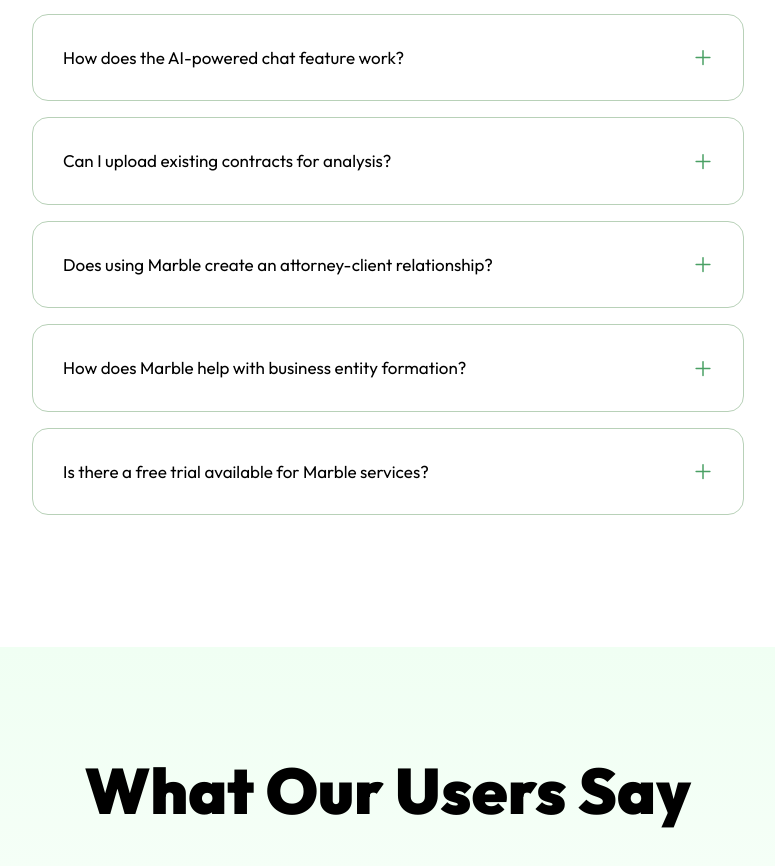
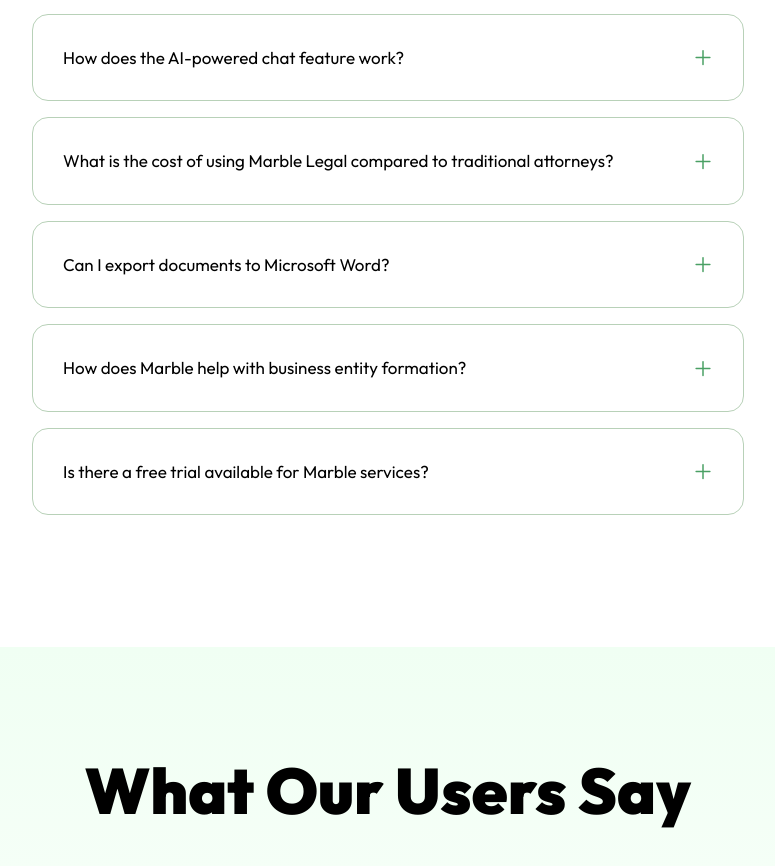
Before and after one commit to marble-legal/marble-legal-landing, a Next.js app: page / in a window 1280 px wide. Shown: the part 7500-8366 px from the top of the page, without its empty margins (252-1027 px from the left). Built offline with nearby package versions, Linux system fonts and the light colour scheme.

Commit message:
Update faq.tsx

```diff
--- a/src/app/components/faq.tsx
+++ b/src/app/components/faq.tsx
@@ -26,25 +26,52 @@
       </Animated>
       <div className="flex flex-col gap-4 max-md:px-4">
         <Animated variant="moveFromBottom">
-          <FaqCard title="What services does Marble offer?" />
+          <FaqCard
+            title="What services does Marble offer?"
+            description="Marble Legal provides a range of services including real estate law, family law, employment discrimination cases, personal injury claims, workers' compensation, and business entity formation."
+          />
         </Animated>
         <Animated variant="moveFromBottom">
-          <FaqCard title="How does the AI-powered chat feature work?" />
+          <FaqCard
+            title="How does the AI-powered chat feature work?"
+            description="Our AI-powered chat interface allows you to engage in real-time conversations with our legal AI, providing instant answers and guidance for your legal questions."
+          />
         </Animated>
-        <Animated variant="moveFromBottom">
-          <FaqCard title="Can I upload existing contracts for analysis?" />
+        {/* <Animated variant="moveFromBottom">
+          <FaqCard
+            title="Can I upload existing contracts for analysis?"
+            description="Yes, you can upload your existing contracts, and our AI will analyze them to extract vital information and provide detailed insights."
+          />
         </Animated>
         <Animated variant="moveFromBottom">
           <FaqCard
             title="Does using Marble create an attorney-client relationship?"
             description="No. Any and all attorney-client relationships are created if you choose to hire an attorney."
           />
+        </Animated> */}
+        <Animated variant="moveFromBottom">
+          <FaqCard
+            title="What is the cost of using Marble Legal compared to traditional attorneys?"
+            description="Traditional attorneys charge an average of $327 per hour, while Marble Legal offers more affordable, fixed-rate services, saving you both time and money."
+          />
         </Animated>
         <Animated variant="moveFromBottom">
-          <FaqCard title="How does Marble help with business entity formation?" />
+          <FaqCard
+            title="Can I export documents to Microsoft Word?"
+            description="Yes, you can seamlessly export your contracts and legal documents to Microsoft Word for easy editing and customization."
+          />
         </Animated>
         <Animated variant="moveFromBottom">
-          <FaqCard title="Is there a free trial available for Marble services?" />
+          <FaqCard
+            title="How does Marble help with business entity formation?"
+            description="We simplify the process by gathering essential details, handling payments, and notifying licensed attorneys to process your business entity formation request efficiently."
+          />
+        </Animated>
+        <Animated variant="moveFromBottom">
+          <FaqCard
+            title="Is there a free trial available for Marble services?"
+            description="Yes, we offer a 7-day free trial for you to experience our services and see how they can benefit your legal needs."
+          />
         </Animated>
       </div>
     </section>
```
